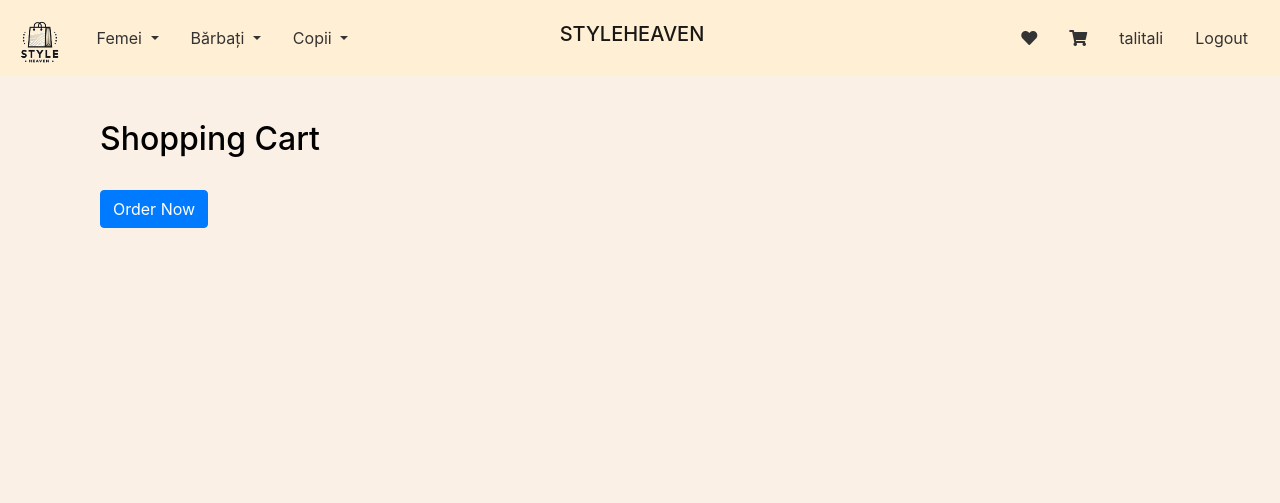
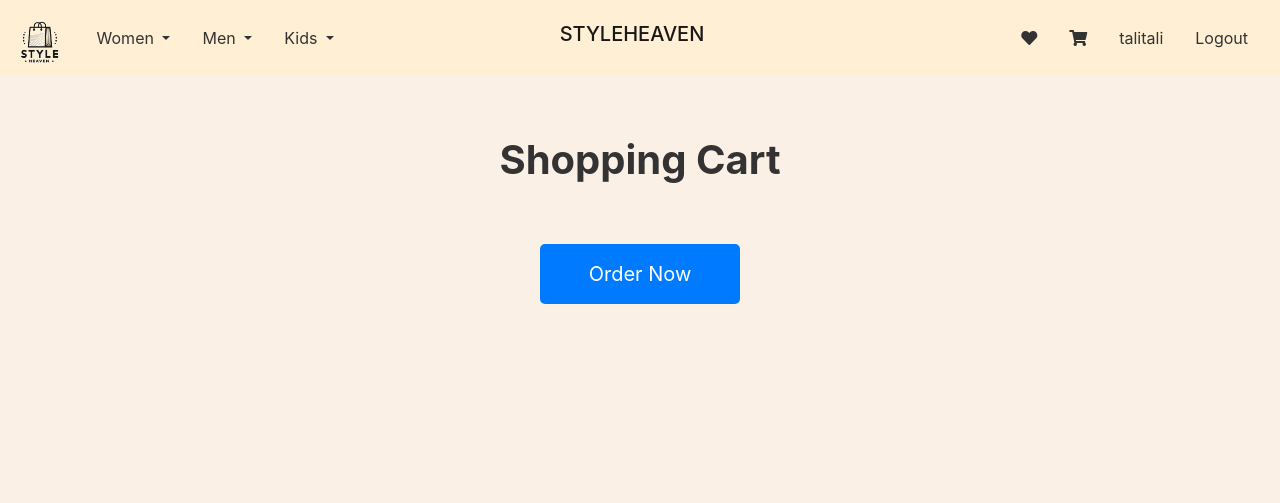
Before and after one commit to talidabejinaru/StyleHeaven, a Flask app: page /shopping_cart in a window 1280 px wide. Shown: the top 503 px of the page. Run offline with Flask 3, Linux system fonts and the light colour scheme; a user stored in the database is signed in; some libraries are stand-ins or nearby versions.

Commit message:
final version

```diff
--- a/market/models.py
+++ b/market/models.py
@@ -91,6 +91,7 @@ class ShoppingCartItem(db.Model):
     user_id = db.Column(db.Integer, db.ForeignKey('user.id'), nullable=False)
     item_id = db.Column(db.Integer, db.ForeignKey('item.id'), nullable=False)
     size = db.Column(db.String(10), nullable=False)
+    price = db.Column(db.Float, nullable=False, default=0.0)  # Set default value
 
     user = db.relationship('User', backref='shopping_cart_items')
     item = db.relationship('Item', backref='shopping_cart_items')
--- a/market/routes.py
+++ b/market/routes.py
@@ -203,7 +203,12 @@ def add_to_cart():
 
     item = Item.query.get(item_id)
     if item:
-        cart_item = ShoppingCartItem(user_id=current_user.id, item_id=item.id, size=size)
+        cart_item = ShoppingCartItem(
+            user_id=current_user.id,
+            item_id=item.id,
+            size=size,
+            price=item.price if item.price is not None else 0.0  # Ensure price is set here
+        )
         db.session.add(cart_item)
         db.session.commit()
         flash('Product added to cart successfully!', 'success')
--- a/market/templates/base.html
+++ b/market/templates/base.html
@@ -83,35 +83,35 @@
             <ul class="navbar-nav mr-auto">
                 <li class="nav-item dropdown">
                     <a class="nav-link dropdown-toggle" href="#" id="womenDropdown" role="button" data-toggle="dropdown" aria-haspopup="true" aria-expanded="false">
-                        Femei
+                        Women
                     </a>
                     <div class="dropdown-menu" aria-labelledby="womenDropdown">
-                        <a class="dropdown-item" href="{{ url_for('subcategory_page', category='women', subcategory='Rochii') }}">Rochii</a>
-                        <a class="dropdown-item" href="{{ url_for('subcategory_page', category='women', subcategory='Bluze') }}">Bluze</a>
-                        <a class="dropdown-item" href="{{ url_for('subcategory_page', category='women', subcategory='Pantaloni') }}">Pantaloni</a>
-                        <a class="dropdown-item" href="{{ url_for('subcategory_page', category='women', subcategory='Fuste') }}">Fuste</a>
-                        <a class="dropdown-item" href="{{ url_for('subcategory_page', category='women', subcategory='Accesorii') }}">Accesorii</a>
+                        <a class="dropdown-item" href="{{ url_for('subcategory_page', category='women', subcategory='Rochii') }}">Dresses</a>
+                        <a class="dropdown-item" href="{{ url_for('subcategory_page', category='women', subcategory='Bluze') }}">Blouse</a>
+                        <a class="dropdown-item" href="{{ url_for('subcategory_page', category='women', subcategory='Pantaloni') }}">Pants</a>
+                        <a class="dropdown-item" href="{{ url_for('subcategory_page', category='women', subcategory='Fuste') }}">Skirts</a>
+                        <a class="dropdown-item" href="{{ url_for('subcategory_page', category='women', subcategory='Accesorii') }}">Accessories</a>
                     </div>
                 </li>
                 <li class="nav-item dropdown">
                     <a class="nav-link dropdown-toggle" href="#" id="menDropdown" role="button" data-toggle="dropdown" aria-haspopup="true" aria-expanded="false">
-                        Bărbați
+                        Men
                     </a>
                     <div class="dropdown-menu" aria-labelledby="menDropdown">
-                        <a class="dropdown-item" href="{{ url_for('subcategory_page', category='men', subcategory='Camasi') }}">Cămăși</a>
-                        <a class="dropdown-item" href="{{ url_for('subcategory_page', category='men', subcategory='Tricouri') }}">Tricouri</a>
-                        <a class="dropdown-item" href="{{ url_for('subcategory_page', category='men', subcategory='Pantaloni') }}">Pantaloni</a>
-                        <a class="dropdown-item" href="{{ url_for('subcategory_page', category='men', subcategory='Accesorii') }}">Accesorii</a>
+                        <a class="dropdown-item" href="{{ url_for('subcategory_page', category='men', subcategory='Camasi') }}">Shirts</a>
+                        <a class="dropdown-item" href="{{ url_for('subcategory_page', category='men', subcategory='Tricouri') }}">T-shirts</a>
+                        <a class="dropdown-item" href="{{ url_for('subcategory_page', category='men', subcategory='Pantaloni') }}">Pants</a>
+                        <a class="dropdown-item" href="{{ url_for('subcategory_page', category='men', subcategory='Accesorii') }}">Accessories</a>
                     </div>
                 </li>
                 <li class="nav-item dropdown">
                     <a class="nav-link dropdown-toggle" href="#" id="kidsDropdown" role="button" data-toggle="dropdown" aria-haspopup="true" aria-expanded="false">
-                        Copii
+                        Kids
                     </a>
                     <div class="dropdown-menu" aria-labelledby="kidsDropdown">
-                        <a class="dropdown-item" href="{{ url_for('subcategory_page', category='kids', subcategory='Fete') }}">Fete</a>
-                        <a class="dropdown-item" href="{{ url_for('subcategory_page', category='kids', subcategory='Baieti') }}">Băieți</a>
-                        <a class="dropdown-item" href="{{ url_for('subcategory_page', category='kids', subcategory='Accesorii') }}">Accesorii</a>
+                        <a class="dropdown-item" href="{{ url_for('subcategory_page', category='kids', subcategory='Fete') }}">Girls</a>
+                        <a class="dropdown-item" href="{{ url_for('subcategory_page', category='kids', subcategory='Baieti') }}">Boys</a>
+                        <a class="dropdown-item" href="{{ url_for('subcategory_page', category='kids', subcategory='Accesorii') }}">Accessories</a>
                     </div>
                 </li>
             </ul>
--- a/market/templates/shopping_cart.html
+++ b/market/templates/shopping_cart.html
@@ -3,27 +3,103 @@
     Shopping Cart
 {% endblock %}
 {% block content %}
-    <div class="container mt-4">
-        <h2>Shopping Cart</h2>
+<style>
+    .cart-container {
+        margin-top: 40px;
+    }
+    .cart-title {
+        font-size: 2.5rem;
+        font-weight: bold;
+        color: #333;
+        text-align: center;
+        margin-bottom: 30px;
+    }
+    .cart-item {
+        display: flex;
+        justify-content: space-between;
+        align-items: center;
+        padding: 15px;
+        border-bottom: 1px solid #ddd;
+    }
+    .cart-item:last-child {
+        border-bottom: none;
+    }
+    .cart-item img {
+        width: 100px;  /* Fixed width */
+        height: 100px; /* Fixed height */
+        object-fit: cover; /* Maintain aspect ratio */
+        margin-right: 20px;
+    }
+    .cart-item-details {
+        flex-grow: 1;
+    }
+    .cart-item-title {
+        font-size: 1.25rem;
+        font-weight: bold;
+        margin: 0;
+    }
+    .cart-item-description {
+        margin: 0;
+    }
+    .cart-item-size, .cart-item-price {
+        margin-top: 10px;
+        font-size: 1rem;
+    }
+    .order-now-btn {
+        display: block;
+        width: 200px;
+        margin: 30px auto;
+        background-color: #007bff;
+        color: white;
+        border: none;
+        padding: 15px;
+        border-radius: 5px;
+        font-size: 1.25rem;
+        text-align: center;
+        cursor: pointer;
+        text-decoration: none;
+    }
+    .order-now-btn:hover {
+        background-color: #0056b3;
+    }
+    .remove-btn {
+        background-color: #dc3545;
+        color: white;
+        border: none;
+        padding: 12px 18px; /* Increased size */
+        border-radius: 5px;
+        font-size: 1rem;
+    }
+    .remove-btn:hover {
+        background-color: #c82333;
+    }
+</style>
+
+<div class="container cart-container">
+    <h1 class="cart-title">Shopping Cart</h1>
     <ul class="list-group">
         {% for cart_item in cart_items %}
-                <li class="list-group-item d-flex justify-content-between align-items-center">
+            <li class="list-group-item d-flex justify-content-between align-items-center cart-item">
                 <div class="media">
-                        <img src="{{ url_for('static', filename='img/' ~ cart_item.item.image_filename) }}" class="mr-3" alt="{{ cart_item.item.name }}" style="width: 100px;">
+                    <img src="{{ url_for('static', filename='img/' ~ cart_item.item.image_filename) }}" class="mr-3" alt="{{ cart_item.item.name }}">
                     <div class="media-body">
-                            <h5 class="mt-0">{{ cart_item.item.name }}</h5>
-                            <p>{{ cart_item.item.description }}</p>
-                            <p><strong>Size:</strong> {{ cart_item.size }}</p>
-                            <p><strong>Price:</strong> {{ cart_item.item.price }} Lei</p>
+                        <h5 class="mt-0 cart-item-title">{{ cart_item.item.name }}</h5>
+                        <p class="cart-item-description">{{ cart_item.item.description }}</p>
+                        <p class="cart-item-size"><strong>Size:</strong> {{ cart_item.size }}</p>
+                        <p class="cart-item-price"><strong>Price:</strong> {{ cart_item.price | default(0.0, true) }} Lei</p>
                     </div>
                 </div>
                 <form action="{{ url_for('remove_from_cart') }}" method="POST">
                     <input type="hidden" name="item_id" value="{{ cart_item.id }}">
-                        <button type="submit" class="btn btn-danger">Remove</button>
+                    <button type="submit" class="remove-btn">Remove</button>
                 </form>
             </li>
         {% endfor %}
     </ul>
-        <a href="{{ url_for('order_details') }}" class="btn btn-primary mt-4">Order Now</a>
+    <a href="{{ url_for('order_details') }}" class="order-now-btn">Order Now</a>
 </div>
+
+<!-- jQuery and Bootstrap JS -->
+<script src="https://code.jquery.com/jquery-3.5.1.min.js" integrity="sha384-ZvpUoO/+P58yS7Y8F3wN+lV8o4YdT+gQ4gh4cftqPLV49+y6t/Ns3P0c6JsX6nrT" crossorigin="anonymous"></script>
+<script src="https://stackpath.bootstrapcdn.com/bootstrap/4.5.2/js/bootstrap.min.js" integrity="sha384-B4gt1jrGC7Jh4AgTPSdUtOBvfO8shuf57BaghqFfPlYxofvL8/KUEfYiJOMMV+rV" crossorigin="anonymous"></script>
 {% endblock %}
```
Also changed, not shown: market/templates/kids.html (+43 -9 lines), market/templates/men.html (+43 -9 lines), market/templates/subcategory.html (+46 -3 lines), market/templates/women.html (+25 -3 lines), market/market.db. Lines whose indentation alone changed are shown as unchanged.
